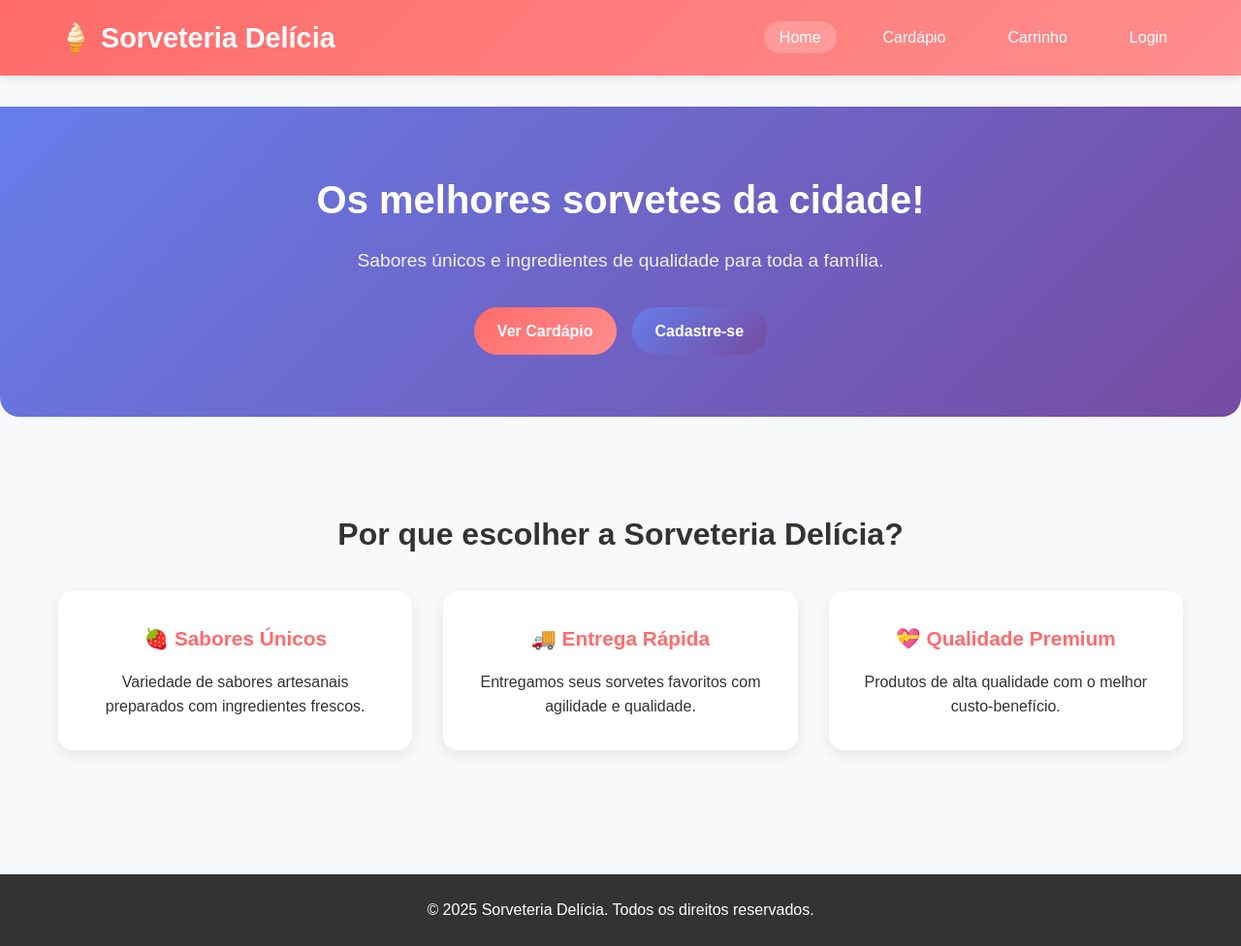
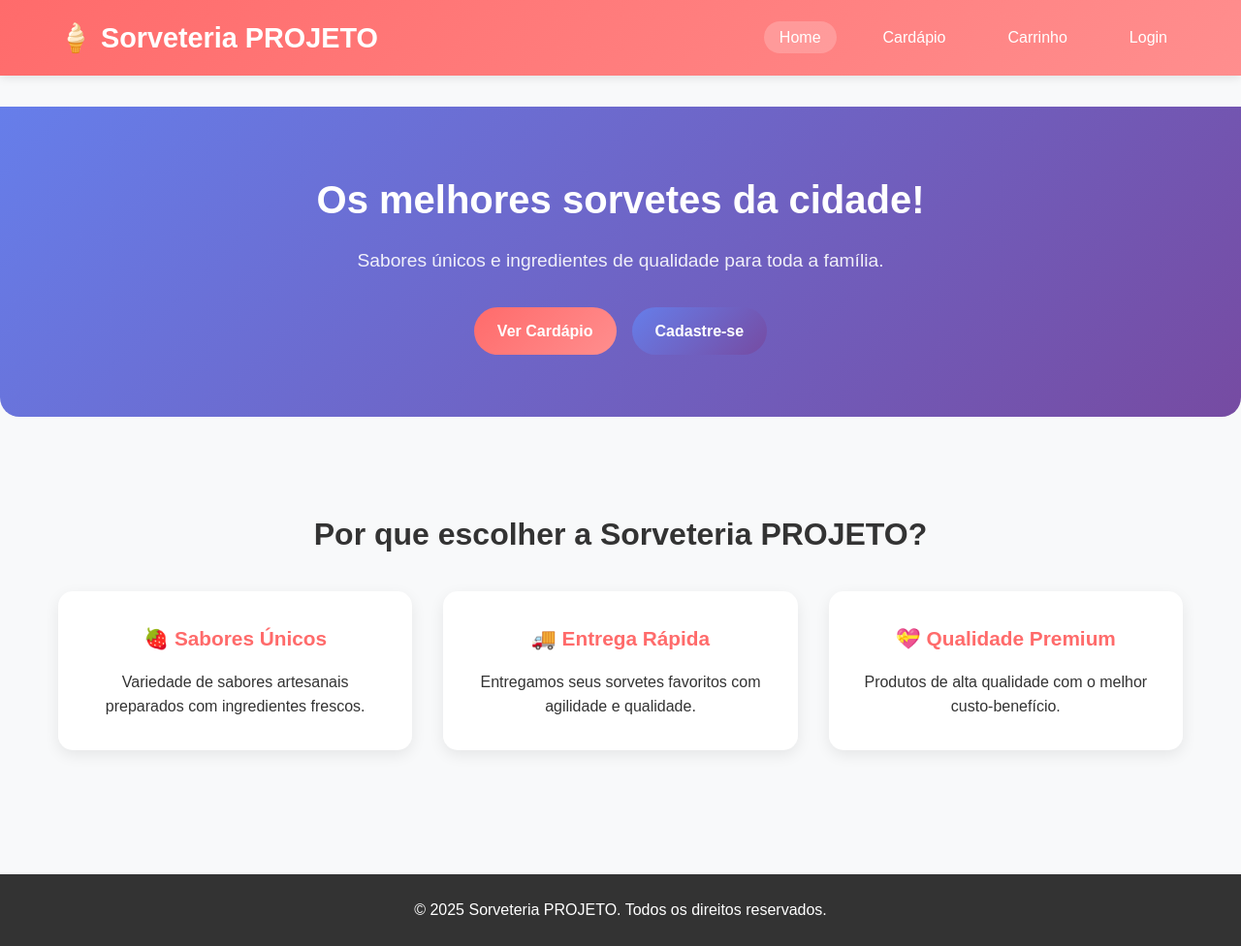
Before and after one commit to BrunnoOliveira-dev/web2_projeto, a plain HTML site: page frontend/index.html in a window 1280 px wide. Shown: the whole page at 97% size. Drawn offline with Linux system fonts and the light colour scheme.

Commit message:
inicialização do branch de testes

```diff
--- a/frontend/index.html
+++ b/frontend/index.html
@@ -3,13 +3,13 @@
 <head>
     <meta charset="UTF-8">
     <meta name="viewport" content="width=device-width, initial-scale=1.0">
-    <title>Sorveteria Delícia - Home</title>
+    <title>Sorveteria PROJETO - Home</title>
     <link rel="stylesheet" href="style.css">
 </head>
 <body>
     <header>
         <div class="container">
-            <h1>🍦 Sorveteria Delícia</h1>
+            <h1>🍦 Sorveteria PROJETO</h1>
             <nav>
                 <ul>
                     <li><a href="index.html" class="active">Home</a></li>
@@ -35,7 +35,7 @@
 
         <section class="features">
             <div class="container">
-                <h3>Por que escolher a Sorveteria Delícia?</h3>
+                <h3>Por que escolher a Sorveteria PROJETO?</h3>
                 <div class="features-grid">
                     <div class="feature-card">
                         <h4>🍓 Sabores Únicos</h4>
@@ -56,7 +56,7 @@
 
     <footer>
         <div class="container">
-            <p>&copy; 2025 Sorveteria Delícia. Todos os direitos reservados.</p>
+            <p>&copy; 2025 Sorveteria PROJETO. Todos os direitos reservados.</p>
         </div>
     </footer>
 
```
Also changed, not shown: frontend/cadastro.html (+3 -3 lines), frontend/cardapio.html (+3 -3 lines), frontend/carrinho.html (+3 -3 lines), frontend/login.html (+3 -3 lines), 1 other file.
